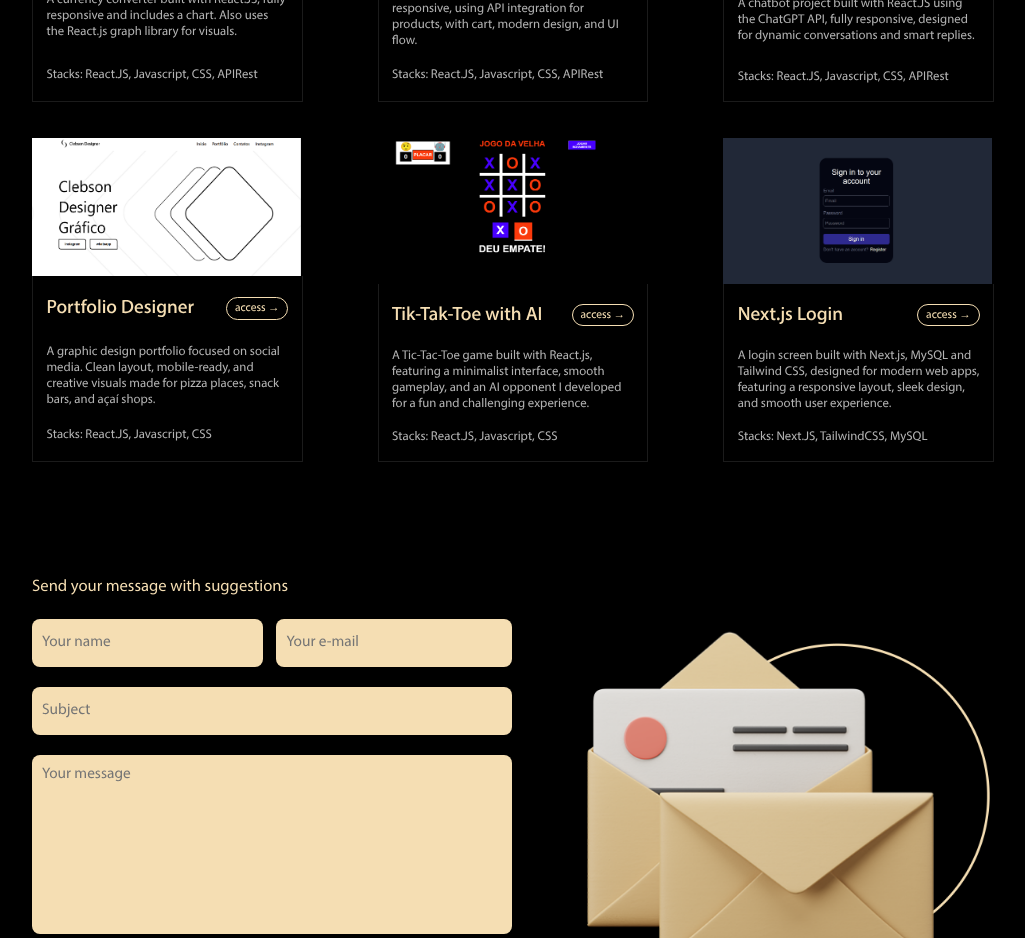
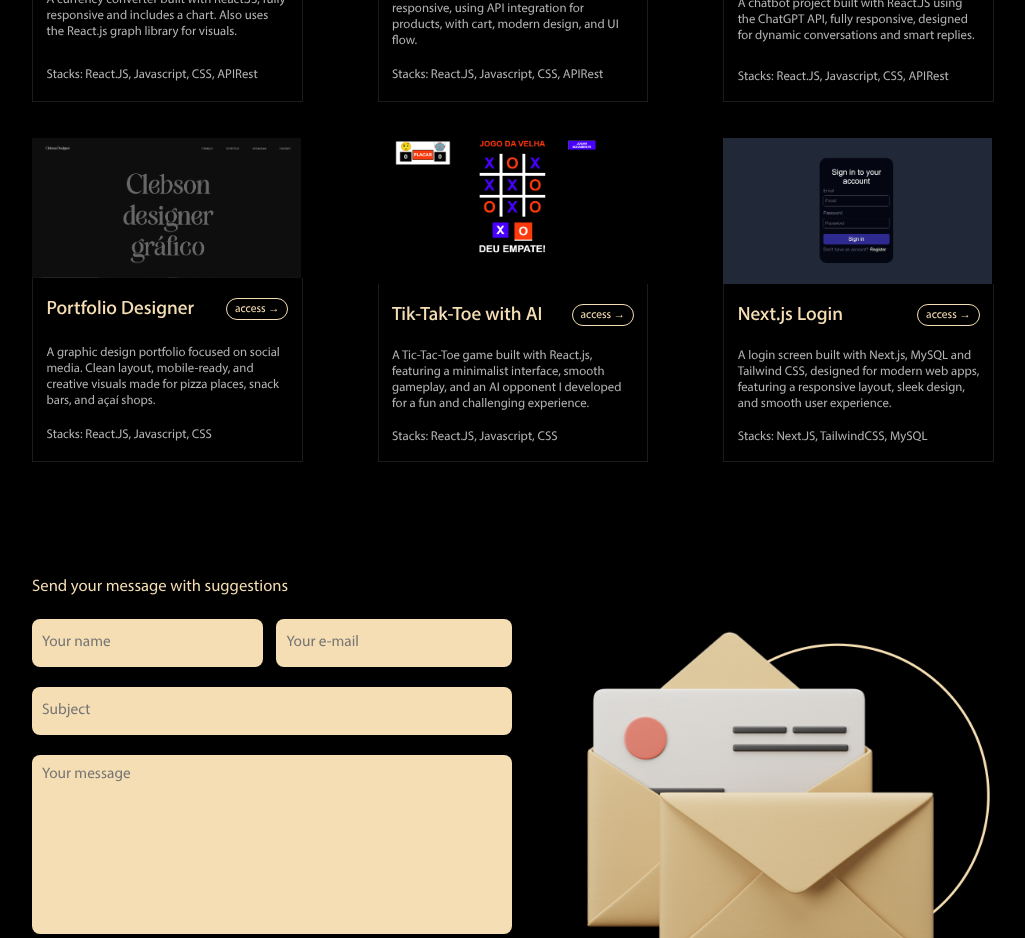
Before and after one commit to CleProgrammer/portfolio, an Angular app: page / in a window 1280 px wide. Shown: the part 1880-2818 px from the top of the page, without its empty margins (128-1153 px from the left). Built offline with nearby package versions, Linux system fonts and the light colour scheme.

Commit message:
update imagem do site de designer portfólio

```diff
--- a/src/app/components/home/home.component.html
+++ b/src/app/components/home/home.component.html
@@ -93,7 +93,7 @@
             </div>
         </div>
         <div class="project-box">
-            <div class="project-image"><img src="assets/project-thumbnail/portfoliodesigner.png" alt=""></div>
+            <div class="project-image"><img src="assets/project-thumbnail/portfoliodesigner.PNG" alt=""></div>
             <div class="project-info">
                 <div class="project-titleAndaccess">
                     <div class="project-title" id="project4-title">Portfolio Designer</div>
```
Also changed, not shown: src/assets/project-thumbnail/portfoliodesigner.png, 8 other files (tests, documents, lock files or other folders).
